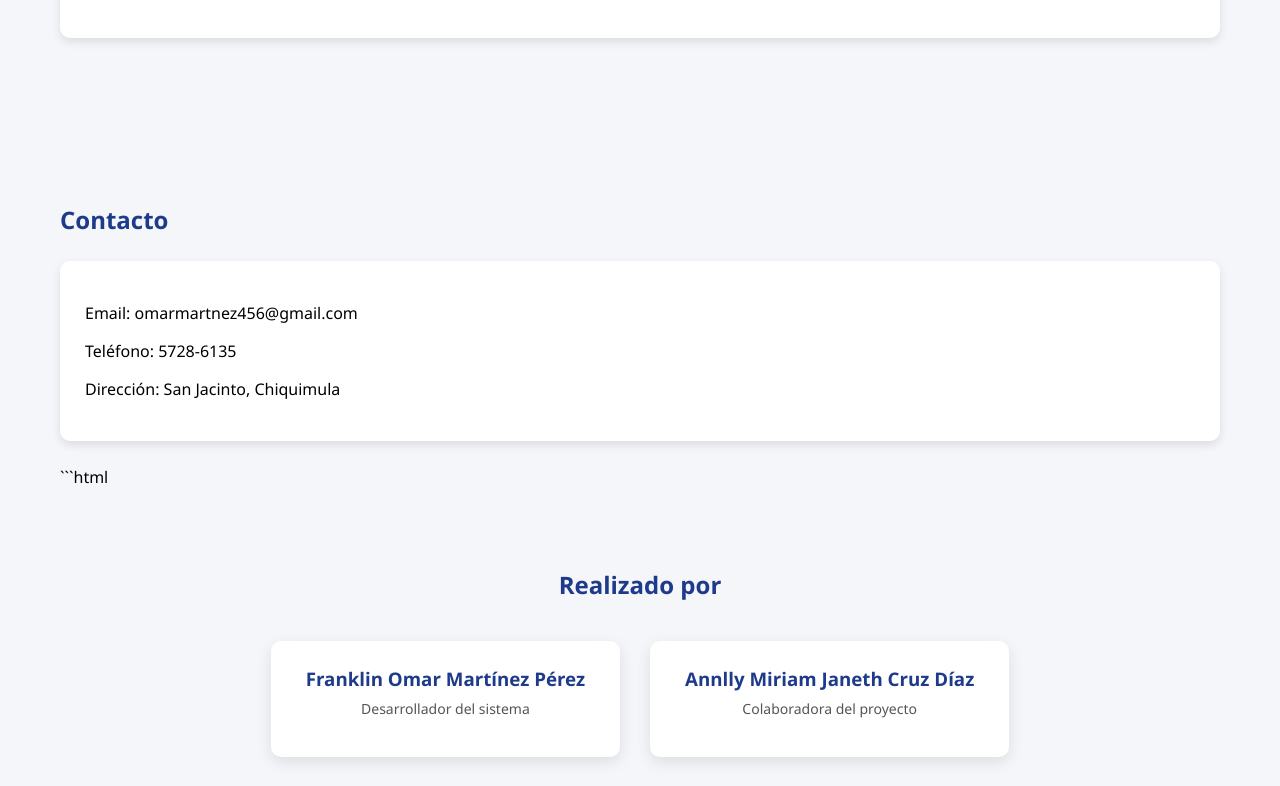
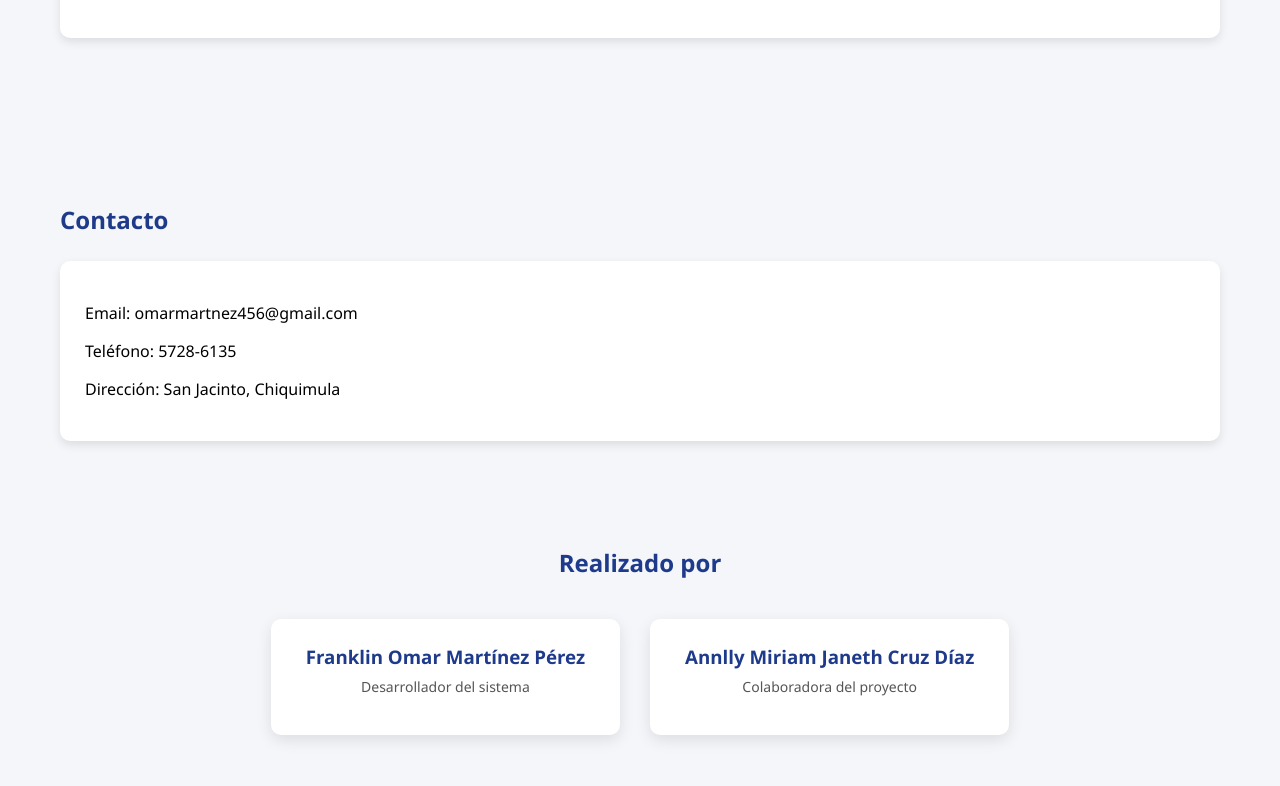
Before and after one commit to omarmartnez456-web/coordinacion-20011, a plain HTML site: page index.html in a window 1280 px wide. Shown: the part 1634-2420 px from the top of the page. Drawn offline with Linux system fonts and the light colour scheme.

Commit message:
Update index.html

````diff
--- a/index.html
+++ b/index.html
@@ -293,9 +293,6 @@ padding:10px;
 
 </div>
 
-```html
-<!-- SECCIÓN AUTORES -->
-
 <style>
 
 /* SECCIÓN AUTORES */
````
